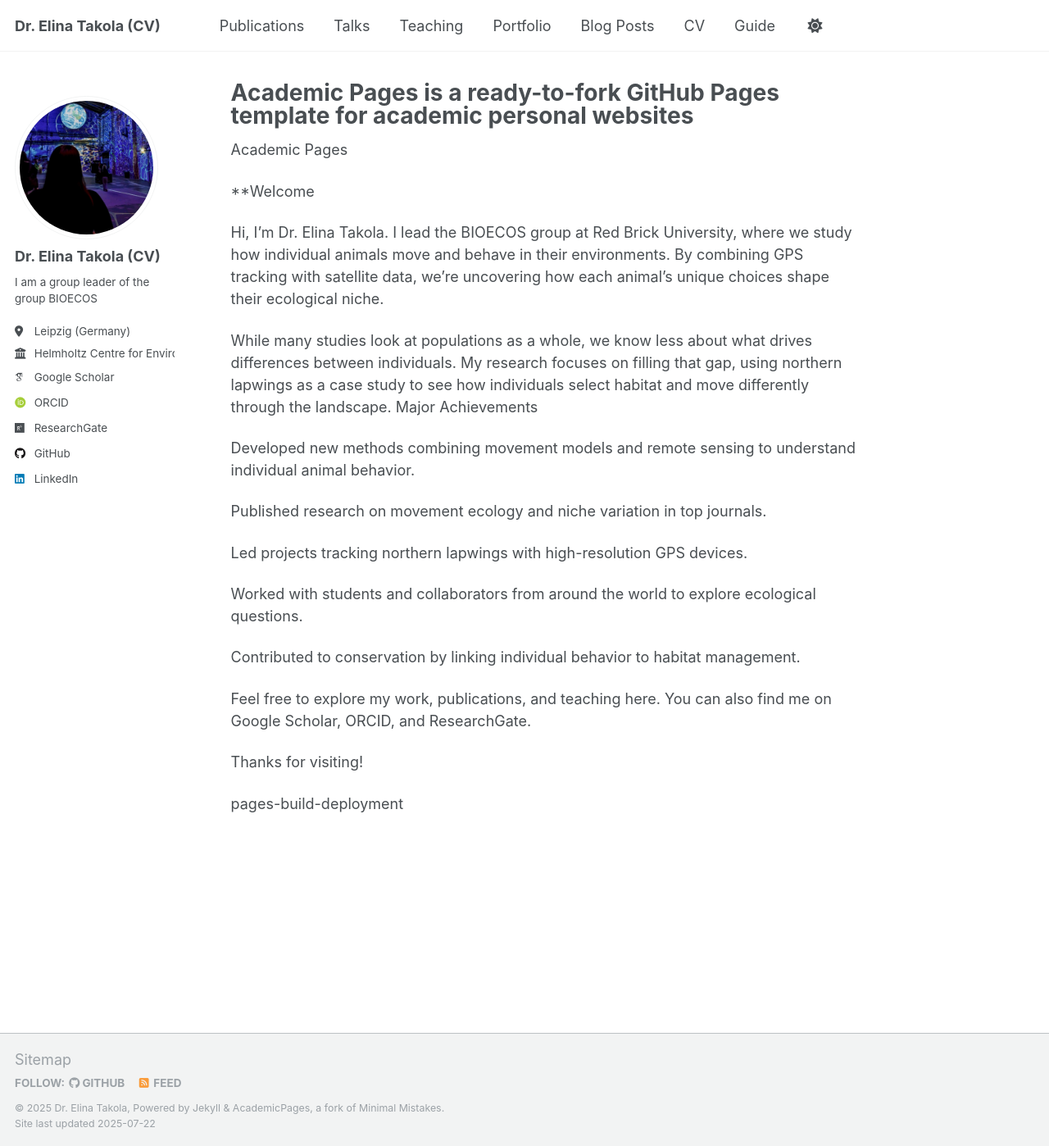
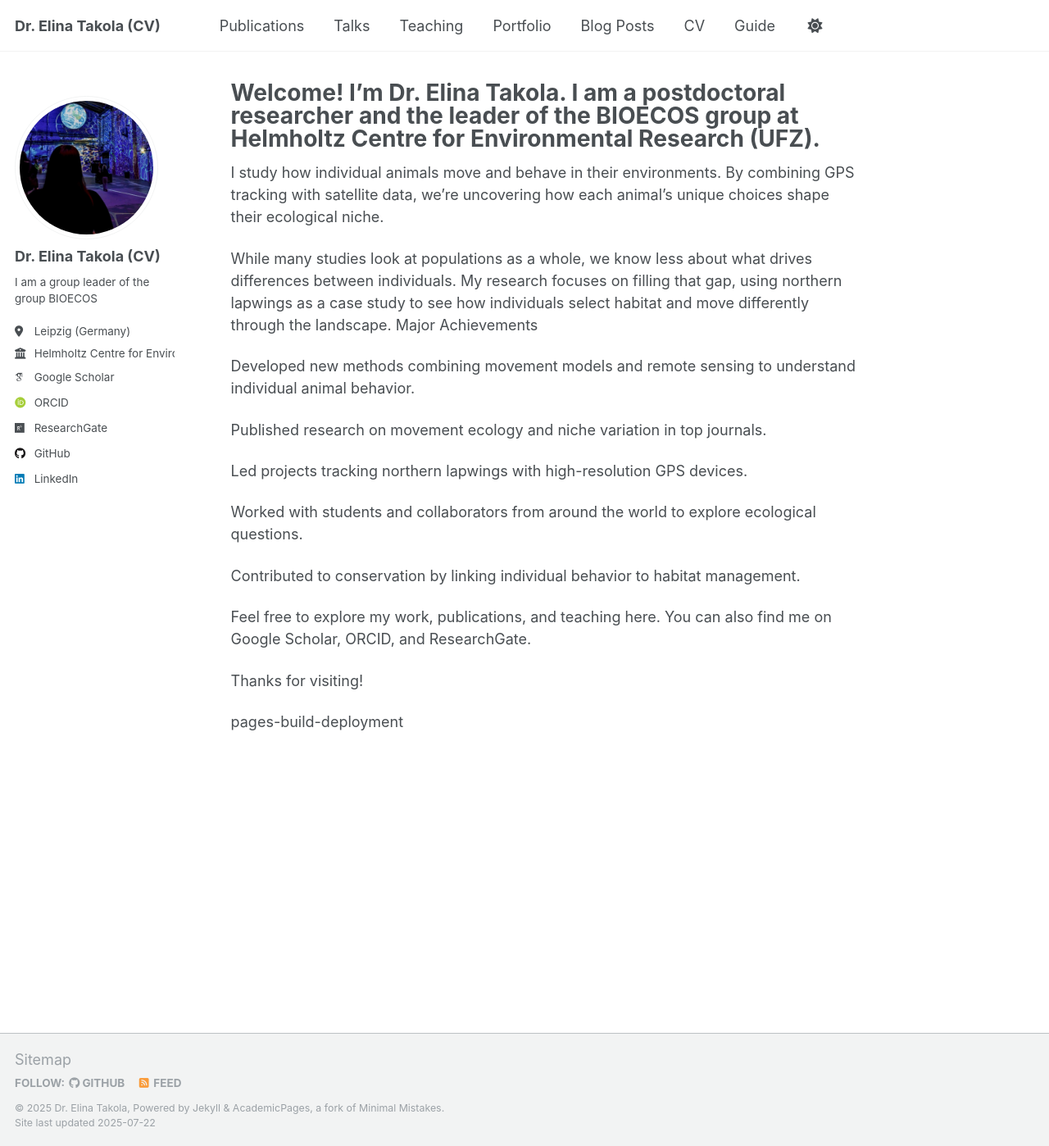
Before and after one commit to ETakola/drelinatakola.github.io, a Jekyll site: the page built from _pages/about.md, in a window 1280 px wide and 1398 px high. Shown: the whole window at 82% size. Built offline with Jekyll 4.4.1, drawn with Linux system fonts in a browser that asks for light colours; some web fonts are replaced; a script that is not in the unit is left out.

Commit message:
Update about.md

```diff
--- a/_pages/about.md
+++ b/_pages/about.md
@@ -1,16 +1,13 @@
 ---
 permalink: /
-title: "Academic Pages is a ready-to-fork GitHub Pages template for academic personal websites"
+title: "Welcome! I’m Dr. Elina Takola. I am a postdoctoral researcher and the leader of the BIOECOS group at Helmholtz Centre for Environmental Research (UFZ)."
 author_profile: true
 redirect_from:
   - /about/
   - /about.html
 ---
-Academic Pages
 
-**Welcome
-
-Hi, I’m Dr. Elina Takola. I lead the BIOECOS group at Red Brick University, where we study how individual animals move and behave in their environments. By combining GPS tracking with satellite data, we’re uncovering how each animal’s unique choices shape their ecological niche.
+I study how individual animals move and behave in their environments. By combining GPS tracking with satellite data, we’re uncovering how each animal’s unique choices shape their ecological niche.
 
 While many studies look at populations as a whole, we know less about what drives differences between individuals. My research focuses on filling that gap, using northern lapwings as a case study to see how individuals select habitat and move differently through the landscape. Major Achievements
 
```
